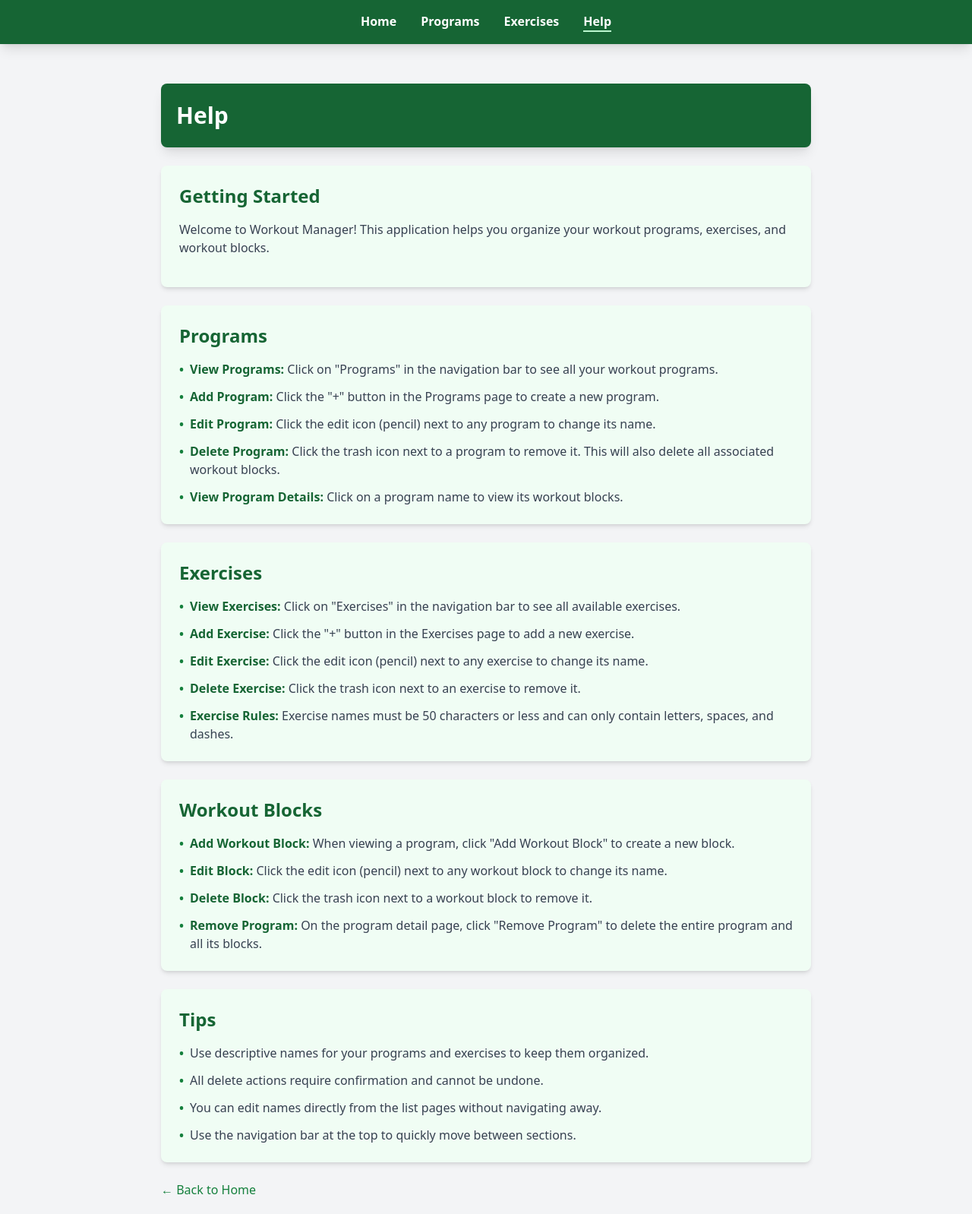
After one commit to becky-gregory/cs361-main, a Flask app: page /help in a window 1280 px wide. The commit adds this page. Shown: the whole page at 76% size. Run offline with Flask 3, Linux system fonts and the light colour scheme; some libraries are stand-ins or nearby versions.

Commit message:
Add help page with green theme and navigation link

```diff
--- a/app.py
+++ b/app.py
@@ -131,6 +131,10 @@ def update_workout_block(block_id, new_name):
 @app.route('/')
 def index():
     return render_template('index.html')
+
+@app.route('/help')
+def help():
+    return render_template('help.html')
 
 @app.route('/programs')
 def programs():
--- a/templates/add_block.html
+++ b/templates/add_block.html
@@ -13,6 +13,7 @@
                 <a href="/" class="text-white font-semibold hover:text-green-200 transition-colors">Home</a>
                 <a href="/programs" class="text-white font-semibold hover:text-green-200 transition-colors border-b-2 border-green-200">Programs</a>
                 <a href="/exercises" class="text-white font-semibold hover:text-green-200 transition-colors">Exercises</a>
+                <a href="/help" class="text-white font-semibold hover:text-green-200 transition-colors">Help</a>
             </div>
         </div>
     </nav>
--- a/templates/add_exercise.html
+++ b/templates/add_exercise.html
@@ -13,6 +13,7 @@
                 <a href="/" class="text-white font-semibold hover:text-green-200 transition-colors">Home</a>
                 <a href="/programs" class="text-white font-semibold hover:text-green-200 transition-colors">Programs</a>
                 <a href="/exercises" class="text-white font-semibold hover:text-green-200 transition-colors border-b-2 border-green-200">Exercises</a>
+                <a href="/help" class="text-white font-semibold hover:text-green-200 transition-colors">Help</a>
             </div>
         </div>
     </nav>
--- a/templates/add_program.html
+++ b/templates/add_program.html
@@ -13,6 +13,7 @@
                 <a href="/" class="text-white font-semibold hover:text-green-200 transition-colors">Home</a>
                 <a href="/programs" class="text-white font-semibold hover:text-green-200 transition-colors border-b-2 border-green-200">Programs</a>
                 <a href="/exercises" class="text-white font-semibold hover:text-green-200 transition-colors">Exercises</a>
+                <a href="/help" class="text-white font-semibold hover:text-green-200 transition-colors">Help</a>
             </div>
         </div>
     </nav>
--- a/templates/exercises.html
+++ b/templates/exercises.html
@@ -13,6 +13,7 @@
                 <a href="/" class="text-white font-semibold hover:text-green-200 transition-colors">Home</a>
                 <a href="/programs" class="text-white font-semibold hover:text-green-200 transition-colors">Programs</a>
                 <a href="/exercises" class="text-white font-semibold hover:text-green-200 transition-colors border-b-2 border-green-200">Exercises</a>
+                <a href="/help" class="text-white font-semibold hover:text-green-200 transition-colors">Help</a>
             </div>
         </div>
     </nav>
@@ -30,11 +31,11 @@
                     <ul class="space-y-2">
                         {% for category, message in messages %}
                             {% if category == 'success' %}
-                                <li class="bg-green-100 text-green-700 py-3 px-4 rounded">
+                                <li class="bg-green-100 border-l-4 border-green-500 text-green-700 py-3 px-4 rounded">
                                     {{ message }}
                                 </li>
                             {% else %}
-                                <li class="bg-red-100 text-red-700 py-3 px-4 rounded">
+                                <li class="bg-red-100 border-l-4 border-red-500 text-red-700 py-3 px-4 rounded">
                                     {{ message }}
                                 </li>
                             {% endif %}
--- /dev/null
+++ b/templates/help.html
@@ -0,0 +1,133 @@
+<!DOCTYPE html>
+<html lang="en">
+<head>
+    <meta charset="UTF-8">
+    <meta name="viewport" content="width=device-width, initial-scale=1.0">
+    <title>Help - Workout Manager</title>
+    <script src="https://cdn.tailwindcss.com"></script>
+</head>
+<body class="flex flex-col items-center min-h-screen bg-gray-100 font-sans">
+    <nav class="w-full bg-green-800 shadow-lg mb-8">
+        <div class="max-w-6xl mx-auto px-5 py-4">
+            <div class="flex justify-center space-x-8">
+                <a href="/" class="text-white font-semibold hover:text-green-200 transition-colors">Home</a>
+                <a href="/programs" class="text-white font-semibold hover:text-green-200 transition-colors">Programs</a>
+                <a href="/exercises" class="text-white font-semibold hover:text-green-200 transition-colors">Exercises</a>
+                <a href="/help" class="text-white font-semibold hover:text-green-200 transition-colors border-b-2 border-green-200">Help</a>
+            </div>
+        </div>
+    </nav>
+    <div class="max-w-4xl w-full p-5">
+        <div class="bg-green-800 text-white py-6 px-5 rounded-lg mb-6 shadow-lg">
+            <h1 class="text-3xl font-bold">Help</h1>
+        </div>
+
+        <div class="bg-green-50 rounded-lg shadow-md p-6 mb-6">
+            <h2 class="text-2xl font-semibold text-green-800 mb-4">Getting Started</h2>
+            <p class="text-gray-700 mb-4">
+                Welcome to Workout Manager! This application helps you organize your workout programs, exercises, and workout blocks.
+            </p>
+        </div>
+
+        <div class="bg-green-50 rounded-lg shadow-md p-6 mb-6">
+            <h2 class="text-2xl font-semibold text-green-800 mb-4">Programs</h2>
+            <ul class="space-y-3 text-gray-700">
+                <li class="flex items-start">
+                    <span class="text-green-700 font-bold mr-2">•</span>
+                    <span><strong class="text-green-800">View Programs:</strong> Click on "Programs" in the navigation bar to see all your workout programs.</span>
+                </li>
+                <li class="flex items-start">
+                    <span class="text-green-700 font-bold mr-2">•</span>
+                    <span><strong class="text-green-800">Add Program:</strong> Click the "+" button in the Programs page to create a new program.</span>
+                </li>
+                <li class="flex items-start">
+                    <span class="text-green-700 font-bold mr-2">•</span>
+                    <span><strong class="text-green-800">Edit Program:</strong> Click the edit icon (pencil) next to any program to change its name.</span>
+                </li>
+                <li class="flex items-start">
+                    <span class="text-green-700 font-bold mr-2">•</span>
+                    <span><strong class="text-green-800">Delete Program:</strong> Click the trash icon next to a program to remove it. This will also delete all associated workout blocks.</span>
+                </li>
+                <li class="flex items-start">
+                    <span class="text-green-700 font-bold mr-2">•</span>
+                    <span><strong class="text-green-800">View Program Details:</strong> Click on a program name to view its workout blocks.</span>
+                </li>
+            </ul>
+        </div>
+
+        <div class="bg-green-50 rounded-lg shadow-md p-6 mb-6">
+            <h2 class="text-2xl font-semibold text-green-800 mb-4">Exercises</h2>
+            <ul class="space-y-3 text-gray-700">
+                <li class="flex items-start">
+                    <span class="text-green-700 font-bold mr-2">•</span>
+                    <span><strong class="text-green-800">View Exercises:</strong> Click on "Exercises" in the navigation bar to see all available exercises.</span>
+                </li>
+                <li class="flex items-start">
+                    <span class="text-green-700 font-bold mr-2">•</span>
+                    <span><strong class="text-green-800">Add Exercise:</strong> Click the "+" button in the Exercises page to add a new exercise.</span>
+                </li>
+                <li class="flex items-start">
+                    <span class="text-green-700 font-bold mr-2">•</span>
+                    <span><strong class="text-green-800">Edit Exercise:</strong> Click the edit icon (pencil) next to any exercise to change its name.</span>
+                </li>
+                <li class="flex items-start">
+                    <span class="text-green-700 font-bold mr-2">•</span>
+                    <span><strong class="text-green-800">Delete Exercise:</strong> Click the trash icon next to an exercise to remove it.</span>
+                </li>
+                <li class="flex items-start">
+                    <span class="text-green-700 font-bold mr-2">•</span>
+                    <span><strong class="text-green-800">Exercise Rules:</strong> Exercise names must be 50 characters or less and can only contain letters, spaces, and dashes.</span>
+                </li>
+            </ul>
+        </div>
+
+        <div class="bg-green-50 rounded-lg shadow-md p-6 mb-6">
+            <h2 class="text-2xl font-semibold text-green-800 mb-4">Workout Blocks</h2>
+            <ul class="space-y-3 text-gray-700">
+                <li class="flex items-start">
+                    <span class="text-green-700 font-bold mr-2">•</span>
+                    <span><strong class="text-green-800">Add Workout Block:</strong> When viewing a program, click "Add Workout Block" to create a new block.</span>
+                </li>
+                <li class="flex items-start">
+                    <span class="text-green-700 font-bold mr-2">•</span>
+                    <span><strong class="text-green-800">Edit Block:</strong> Click the edit icon (pencil) next to any workout block to change its name.</span>
+                </li>
+                <li class="flex items-start">
+                    <span class="text-green-700 font-bold mr-2">•</span>
+                    <span><strong class="text-green-800">Delete Block:</strong> Click the trash icon next to a workout block to remove it.</span>
+                </li>
+                <li class="flex items-start">
+                    <span class="text-green-700 font-bold mr-2">•</span>
+                    <span><strong class="text-green-800">Remove Program:</strong> On the program detail page, click "Remove Program" to delete the entire program and all its blocks.</span>
+                </li>
+            </ul>
+        </div>
+
+        <div class="bg-green-50 rounded-lg shadow-md p-6 mb-6">
+            <h2 class="text-2xl font-semibold text-green-800 mb-4">Tips</h2>
+            <ul class="space-y-3 text-gray-700">
+                <li class="flex items-start">
+                    <span class="text-green-700 font-bold mr-2">•</span>
+                    <span>Use descriptive names for your programs and exercises to keep them organized.</span>
+                </li>
+                <li class="flex items-start">
+                    <span class="text-green-700 font-bold mr-2">•</span>
+                    <span>All delete actions require confirmation and cannot be undone.</span>
+                </li>
+                <li class="flex items-start">
+                    <span class="text-green-700 font-bold mr-2">•</span>
+                    <span>You can edit names directly from the list pages without navigating away.</span>
+                </li>
+                <li class="flex items-start">
+                    <span class="text-green-700 font-bold mr-2">•</span>
+                    <span>Use the navigation bar at the top to quickly move between sections.</span>
+                </li>
+            </ul>
+        </div>
+
+        <a href="/" class="inline-block text-green-700 hover:text-green-800 font-medium transition-colors">
+            ← Back to Home
+        </a>
+    </div>
+</body>
+</html>
--- a/templates/index.html
+++ b/templates/index.html
@@ -13,6 +13,7 @@
                 <a href="/" class="text-white font-semibold hover:text-green-200 transition-colors border-b-2 border-green-200">Home</a>
                 <a href="/programs" class="text-white font-semibold hover:text-green-200 transition-colors">Programs</a>
                 <a href="/exercises" class="text-white font-semibold hover:text-green-200 transition-colors">Exercises</a>
+                <a href="/help" class="text-white font-semibold hover:text-green-200 transition-colors">Help</a>
             </div>
         </div>
     </nav>
--- a/templates/programs.html
+++ b/templates/programs.html
@@ -13,6 +13,7 @@
                 <a href="/" class="text-white font-semibold hover:text-green-200 transition-colors">Home</a>
                 <a href="/programs" class="text-white font-semibold hover:text-green-200 transition-colors border-b-2 border-green-200">Programs</a>
                 <a href="/exercises" class="text-white font-semibold hover:text-green-200 transition-colors">Exercises</a>
+                <a href="/help" class="text-white font-semibold hover:text-green-200 transition-colors">Help</a>
             </div>
         </div>
     </nav>
@@ -30,11 +31,11 @@
                     <ul class="space-y-2">
                         {% for category, message in messages %}
                             {% if category == 'success' %}
-                                <li class="bg-green-100 text-green-700 py-3 px-4 rounded">
+                                <li class="bg-green-100 border-l-4 border-green-500 text-green-700 py-3 px-4 rounded">
                                     {{ message }}
                                 </li>
                             {% else %}
-                                <li class="bg-red-100 text-red-700 py-3 px-4 rounded">
+                                <li class="bg-red-100 border-l-4 border-red-500 text-red-700 py-3 px-4 rounded">
                                     {{ message }}
                                 </li>
                             {% endif %}
--- a/templates/view_program.html
+++ b/templates/view_program.html
@@ -13,6 +13,7 @@
                 <a href="/" class="text-white font-semibold hover:text-green-200 transition-colors">Home</a>
                 <a href="/programs" class="text-white font-semibold hover:text-green-200 transition-colors border-b-2 border-green-200">Programs</a>
                 <a href="/exercises" class="text-white font-semibold hover:text-green-200 transition-colors">Exercises</a>
+                <a href="/help" class="text-white font-semibold hover:text-green-200 transition-colors">Help</a>
             </div>
         </div>
     </nav>
```
